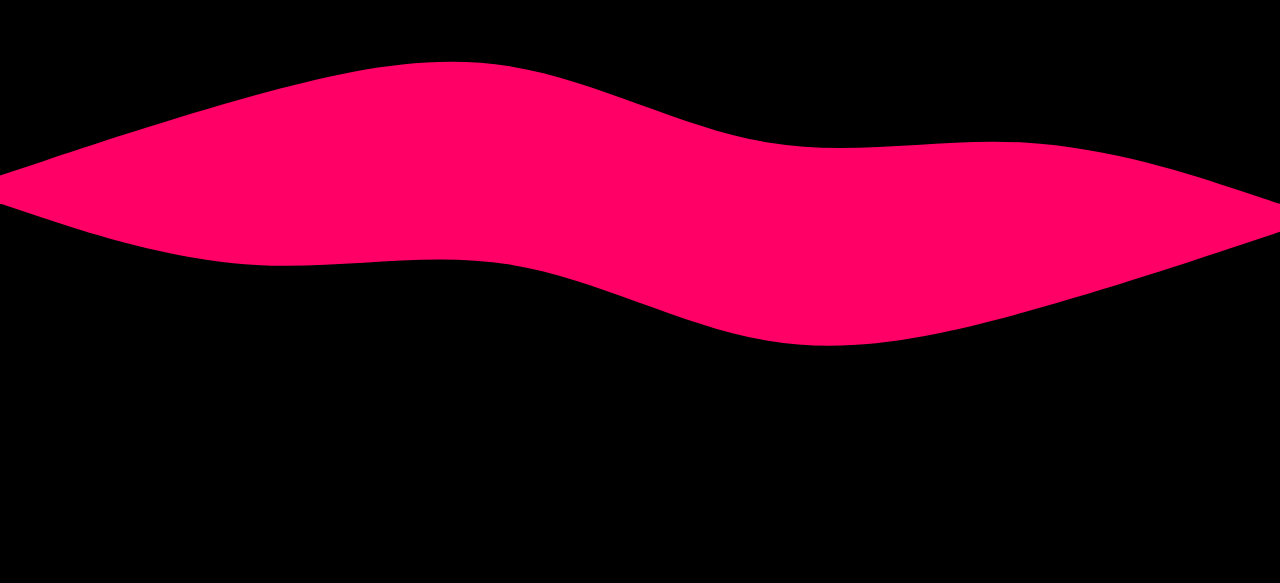
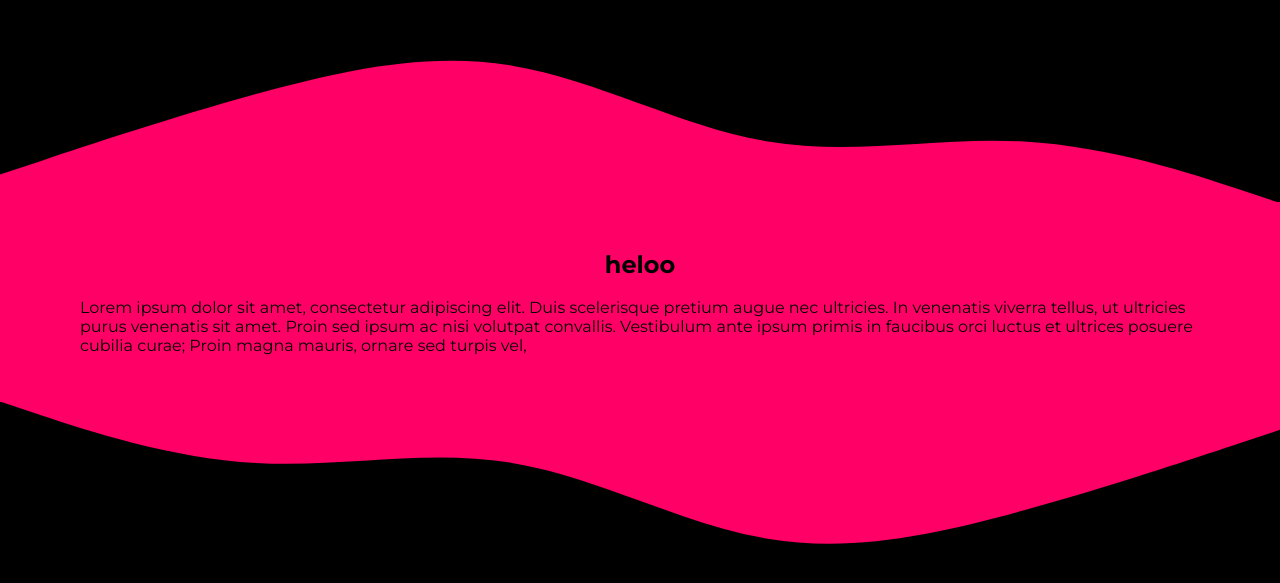
Before and after one commit to asafekauffmann/LandingPage-Home, a plain HTML site: page index.html in a window 1280 px wide. Shown: the part 783-1366 px from the top of the page. Before the commit the page ends 1271 px from the top, so only its background shows below. Drawn offline with Linux system fonts and the light colour scheme.

Commit message:
Update Test css

```diff
--- a/index.html
+++ b/index.html
@@ -38,14 +38,28 @@
 
       <div class="container">
         <img id="test" src="./images/wave.svg" alt="waves" />
-        <img class="waves" src="./images/wave.svg" alt="waves" />
+        <div class="containerColor">
+          <h2>heloo</h2>
+          <br/>
+          <p>
+            Lorem ipsum dolor sit amet, consectetur adipiscing elit.
+            Duis scelerisque pretium augue nec ultricies. In venenatis
+            viverra tellus, ut ultricies purus venenatis sit amet. Proin
+            sed ipsum ac nisi volutpat convallis. Vestibulum ante ipsum
+            primis in faucibus orci luctus et ultrices posuere cubilia
+            curae; Proin magna mauris, ornare sed turpis vel,
+          </p>
+
+        </div>
+        <img id="test" class="waves" src="./images/wave.svg" alt="waves" />
+
       </div>
+
+
 
     <!--  PinkWave
       <svg xmlns="http://www.w3.org/2000/svg" viewBox="0 0 1440 320"><path fill="#FF0066" fill-opacity="1" d="M0,288L48,272C96,256,192,224,288,197.3C384,171,480,149,576,165.3C672,181,768,235,864,250.7C960,267,1056,245,1152,250.7C1248,256,1344,288,1392,304L1440,320L1440,320L1392,320C1344,320,1248,320,1152,320C1056,320,960,320,864,320C768,320,672,320,576,320C480,320,384,320,288,320C192,320,96,320,48,320L0,320Z"></path></svg>
     -->
-
-
    <!--  BlackWave
     <svg xmlns="http://www.w3.org/2000/svg" viewBox="0 0 1440 320"><path fill="#273036" fill-opacity="1" d="M0,160L48,154.7C96,149,192,139,288,149.3C384,160,480,192,576,192C672,192,768,160,864,122.7C960,85,1056,43,1152,42.7C1248,43,1344,85,1392,106.7L1440,128L1440,320L1392,320C1344,320,1248,320,1152,320C1056,320,960,320,864,320C768,320,672,320,576,320C480,320,384,320,288,320C192,320,96,320,48,320L0,320Z"></path></svg>
    -->
--- a/style.css
+++ b/style.css
@@ -87,12 +87,23 @@ li:hover {
 
 }
 
+.containerColor {
+  height: 200px;
+  display: flex;
+  flex-direction: column;
+  align-items: center;
+  justify-content: center;
+  background-color: #FF0066;
+  padding: 0px 80px;
+}
+
 .waves {
   transform: rotate(180deg);
 }
 
 #test {
   margin-bottom: -1px;
+  margin-top: -1px;
 }
 
 
@@ -101,4 +112,8 @@ li:hover {
   .navigation {
     display: none;
   }
+
+  .containerColor {
+    padding: 0px 40px;
+  }
 }
```
